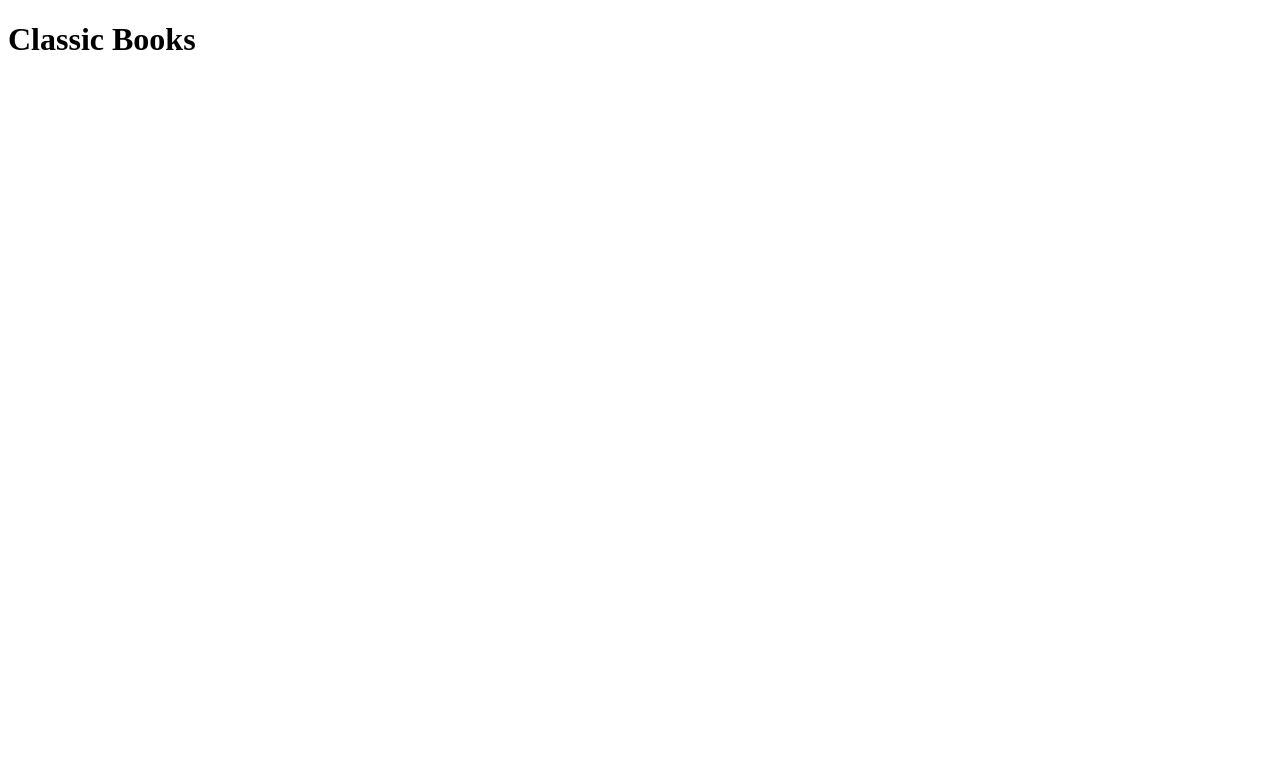
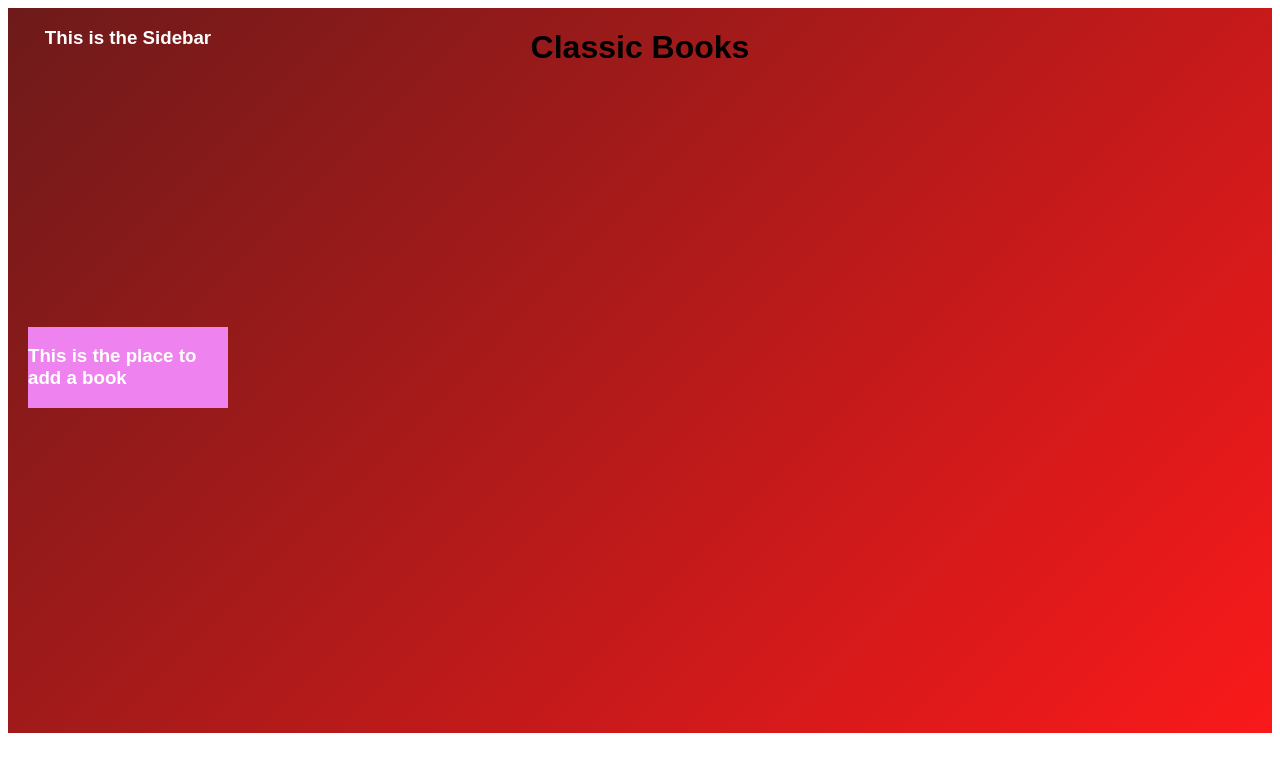
Before and after one commit to KarenIreneRogers/classic-books-app, a React (Vite) app: page / in a window 1280 px wide. Shown: the top 772 px of the page. Built offline with nearby package versions, Linux system fonts and the light colour scheme.

Commit message:
Sidebar structure

```diff
--- a/package.json
+++ b/package.json
@@ -10,8 +10,10 @@
     "preview": "vite preview"
   },
   "dependencies": {
+    "bootstrap": "^5.3.7",
     "react": "^19.1.1",
-    "react-dom": "^19.1.1"
+    "react-dom": "^19.1.1",
+    "react-icons": "^5.5.0"
   },
   "devDependencies": {
     "@eslint/js": "^9.32.0",
--- a/src/App.css
+++ b/src/App.css
@@ -0,0 +1,12 @@
+.app-container {
+
+  font-family:Arial, Helvetica, sans-serif;
+
+  width: 100%;
+  min-height: calc(100vh - 75px);
+  display: flex;
+  flex-direction: row;
+  justify-content: center;
+  /* align-items: center; */
+  background: linear-gradient(135deg, rgb(110, 26, 26),rgb(180, 26, 26), rgb(250, 25, 26))
+}
--- a/src/App.tsx
+++ b/src/App.tsx
@@ -1,13 +1,13 @@
 import { useState } from 'react'
 
 import './App.css'
+import Sidebar from './components/Sidebar'
 
 function App() {
-  const [count, setCount] = useState(0)
-
   return (
 <div className="app-container">
   <h1>Classic Books</h1>
+  <Sidebar/>
 </div>
   )
 }
--- /dev/null
+++ b/src/components/AddBook.css
@@ -0,0 +1,3 @@
+.add-book-container {
+  background-color: violet;
+}
--- /dev/null
+++ b/src/components/AddBook.tsx
@@ -0,0 +1,10 @@
+import React from 'react'
+import './AddBook.css'
+
+export default function AddBook() {
+  return (
+    <div className="add-book-container">
+      <h3>This is the place to add a book</h3>
+    </div>
+  )
+}
--- a/src/components/Sidebar.css
+++ b/src/components/Sidebar.css
@@ -0,0 +1,15 @@
+.sidebar {
+
+  width: 200px;
+  height: 400px;
+  position: fixed;
+  left: 8px;
+  display: flex;
+  flex-direction: column;
+  justify-content: space-between;
+  padding: 0 20px;
+  align-items: center;
+  color: white;
+  border-color: black;
+  border-width: 6px;
+}
--- a/src/components/Sidebar.tsx
+++ b/src/components/Sidebar.tsx
@@ -1,7 +1,12 @@
 import React from 'react'
+import './Sidebar.css'
+import AddBook from './AddBook'
 
 export default function Sidebar() {
   return (
-    <div>Sidebar</div>
+    <div className = "sidebar">
+      <h3>This is the Sidebar</h3>
+      <AddBook/>
+    </div>
   )
 }
```
Also changed, not shown: src/types.ts (added, +15 -0 lines), 1 other file (tests, documents, lock files or other folders).
